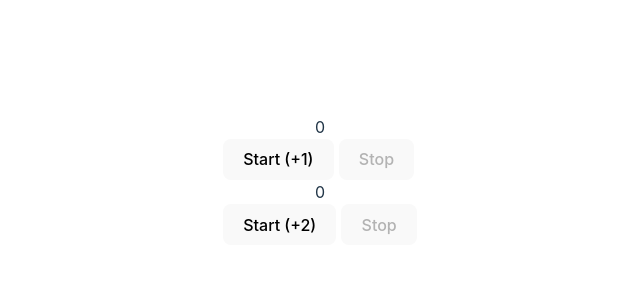
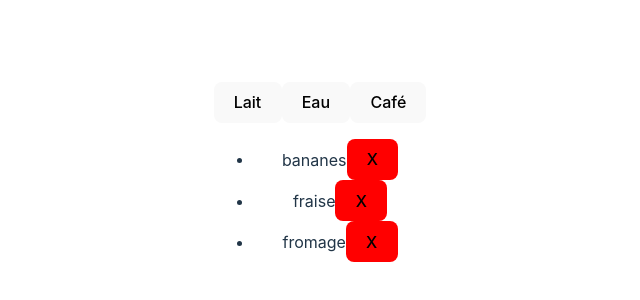
Before and after one commit to Brasero/3wa-react-semaine-1, a React (Vite) app: page / in a window 1280 px wide. Shown: the part 220-520 px from the top of the page, without its empty margins (320-960 px from the left). Built offline with nearby package versions, Linux system fonts and the light colour scheme.

Commit message:
demonstration & explications useSate useEffect

```diff
--- a/src/App.jsx
+++ b/src/App.jsx
@@ -1,22 +1,85 @@
 import './App.css'
-import Counter from "./Counter.jsx";
-
-import Chrono from "./Chrono.jsx";
+import {useState, useEffect} from 'react'
 
 function App() {
 
+    const [state, setState] = useState({
+        list: [
+            'bananes',
+            'fraise',
+            'fromage'
+        ],
+        button: [
+            'Lait',
+            'Eau',
+            'Café'
+        ],
+        click: -1
+    })
+
+    const toggleCart = (item) => {
+        const {list, button} = state
+        if (list.includes(item)) {
+            const newList = list.filter((li) => li !== item)
+            button.push(item)
+            setState({
+                ...state,
+                list: newList,
+                button
+            })
+        } else {
+            const newButton = button.filter((button) => button !== item)
+            list.push(item)
+            setState({
+                ...state,
+                button: newButton,
+                list
+            })
+        }
+    }
+
+    useEffect(() => {
+        setState({
+           ...state,
+            click: state.click + 1
+        })
+
+        //Fonction de nettoyage qui sera appelé au moment où le component démonte (unmount)
+        //return () => {
+          //  console.log('je démonte')
+        //}
+    }, [state.list, state.button])
+
     return (
         <>
-            {
-                /*
-                <Counter step={1}/>
-                <Counter step={3} />
-                <Counter step={6} />
-             */
-            }
-
-            <Chrono step={1} />
-            <Chrono step={2} />
+            <div>
+                {
+                    state.button.map((item,key) => {
+                        return (
+                            <button
+                                key={key}
+                                onClick={() => toggleCart(item)}
+                            >
+                                {item}
+                            </button>)
+                    })
+                }
+            </div>
+            <ul>
+                {
+                    state.list.map((item, key) => {
+                        return (
+                            <li key={key}>
+                                {item}
+                                <button
+                                    style={{background: 'red'}}
+                                    onClick={() => toggleCart(item)}
+                                >X</button>
+                            </li>
+                        )
+                    })
+                }
+            </ul>
         </>
     )
 }
--- a/src/Chrono.jsx
+++ b/src/Chrono.jsx
@@ -38,6 +38,7 @@ function Chrono({step, limit = 20}) {
         if(chrono >= limit) {
             stop()
         }
+
     }, [chrono])
 
     return (
```
